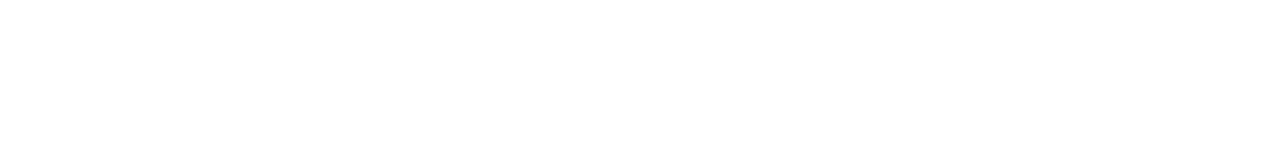
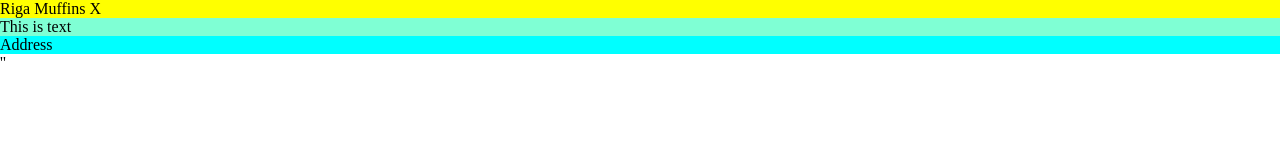
Before and after one commit to lienebriede/Riga-muffins, a plain HTML site: page index.html in a window 1280 px wide. Drawn offline with Linux system fonts and the light colour scheme.

Commit message:
Add stylesheet

```diff
--- /dev/null
+++ b/assets/css/style.css
@@ -0,0 +1,14 @@
+* {
+    padding: 0;
+    margin: 0;
+    box-sizing: border-box;
+}
+header {
+    background-color: yellow;
+}
+main {
+    background-color: aquamarine;
+}
+footer {
+    background-color: aqua;
+}
--- a/index.html
+++ b/index.html
@@ -6,14 +6,17 @@
     <meta name="viewport" content="width=device-width, initial-scale=1.0">
     <title>Riga Muffins</title>
     <!--Favicon-->
-    <link rel="apple-touch-icon" sizes="180x180" href="/assets/favicon_io/apple-touch-icon.png">
-    <link rel="icon" type="image/png" sizes="32x32" href="/assets/favicon_io/favicon-32x32.png">
-    <link rel="icon" type="image/png" sizes="16x16" href="/assets/favicon_io/favicon-16x16.png">
-    <link rel="manifest" href="/assets/favicon_io/site.webmanifest">
+    <link rel="apple-touch-icon" sizes="180x180" href="assets/favicon/apple-touch-icon.png">
+    <link rel="icon" type="image/png" sizes="32x32" href="assets/favicon/favicon-32x32.png">
+    <link rel="icon" type="image/png" sizes="16x16" href="assets/favicon/favicon-16x16.png">
+    <link rel="manifest" href="assets/favicon/site.webmanifest">
+    <link rel="stylesheet" href="assets/css/style.css">
 </head>
 
 <body>
-
+<header>Riga Muffins X</header>
+<main>This is text</main>
+<footer>Address</footer>
 </body>
 
-</html>
+</html>''
```
Also changed, not shown: assets/favicon/about.txt (renamed from assets/favicon_io/about.txt), assets/favicon/android-chrome-192x192.png (renamed from assets/favicon_io/android-chrome-192x192.png), assets/favicon/android-chrome-512x512.png (renamed from assets/favicon_io/android-chrome-512x512.png), assets/favicon/apple-touch-icon.png (renamed from assets/favicon_io/apple-touch-icon.png), assets/favicon/favicon-16x16.png (renamed from assets/favicon_io/favicon-16x16.png), assets/favicon/favicon-32x32.png (renamed from assets/favicon_io/favicon-32x32.png), assets/favicon/favicon.ico (renamed from assets/favicon_io/favicon.ico), assets/favicon/site.webmanifest (renamed from assets/favicon_io/site.webmanifest).
